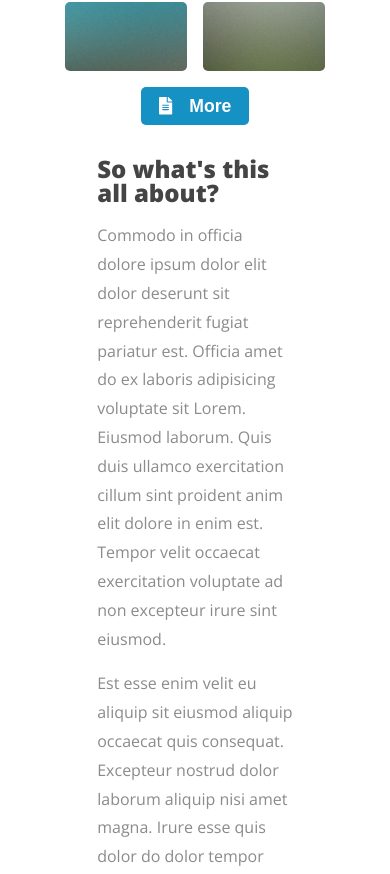
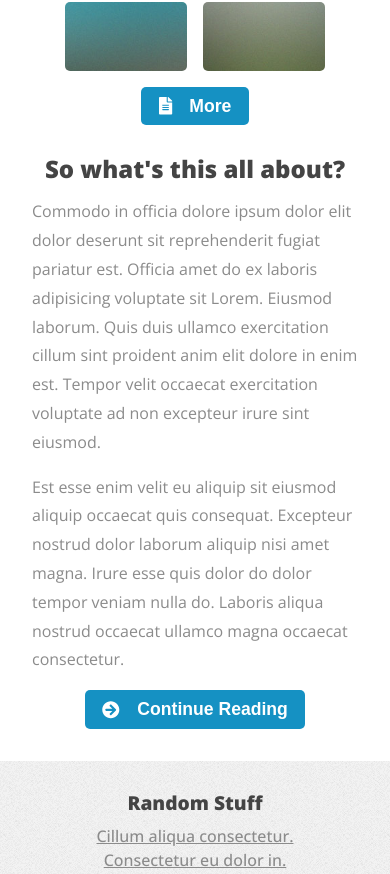
Before and after one commit to cavargasl/test-byb, a React (Create React App) app: page / in a window 390 px wide. Shown: the part 1890-2764 px from the top of the page. Built offline with nearby package versions, Linux system fonts and the light colour scheme.

Commit message:
correction styles for mobile

```diff
--- a/src/components/Home/Banner/Banner.scss
+++ b/src/components/Home/Banner/Banner.scss
@@ -32,7 +32,9 @@
 
     button{
       font-size: 1em;
-
+      @media screen and (max-width: $breakpoint-xs) {
+        font-size: .7em;
+      }
       .animate-button-icon{
         transition: transform 300ms;
       }
--- a/src/components/Home/Info/Info.scss
+++ b/src/components/Home/Info/Info.scss
@@ -76,9 +76,7 @@
         flex-direction: column;
         align-items: center;
         margin: 0 auto;
-        div{
-          width: 100%;
-        }
+        width: 100%;
       }
     }
   }
```
